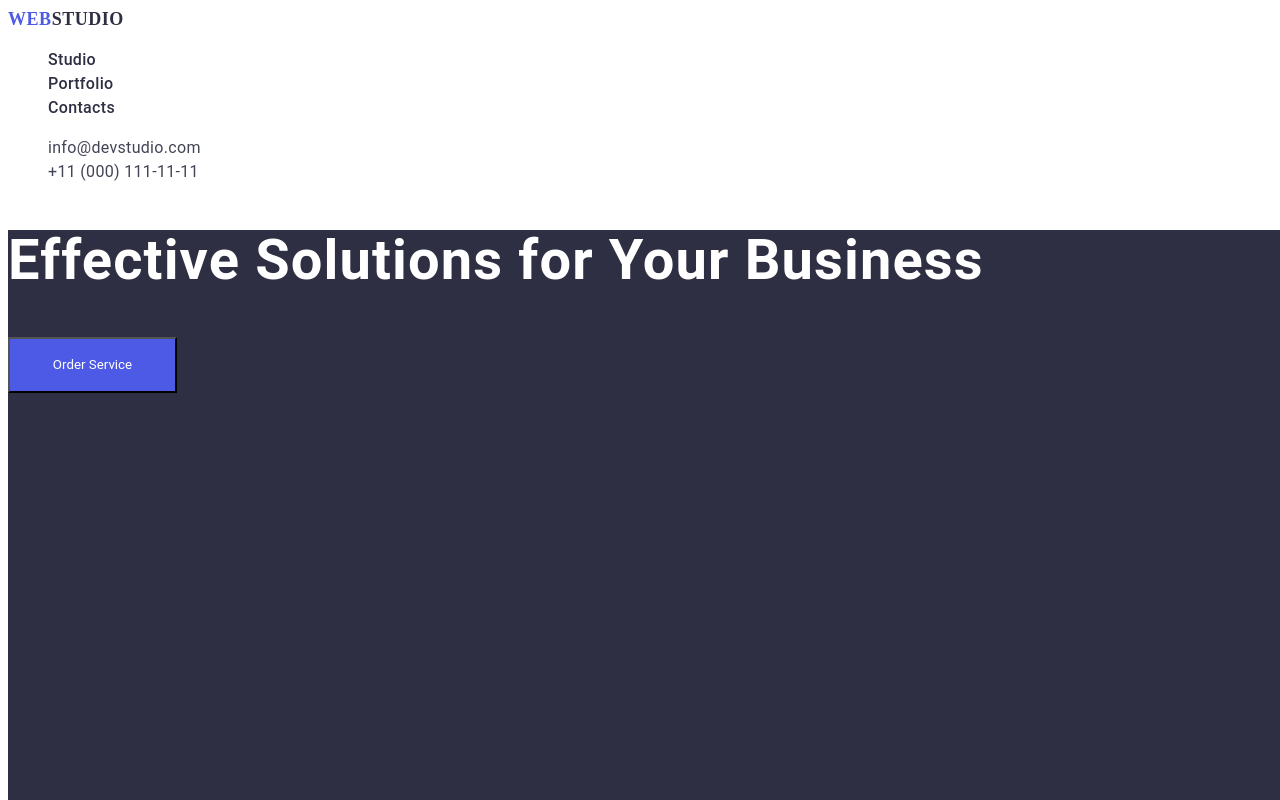
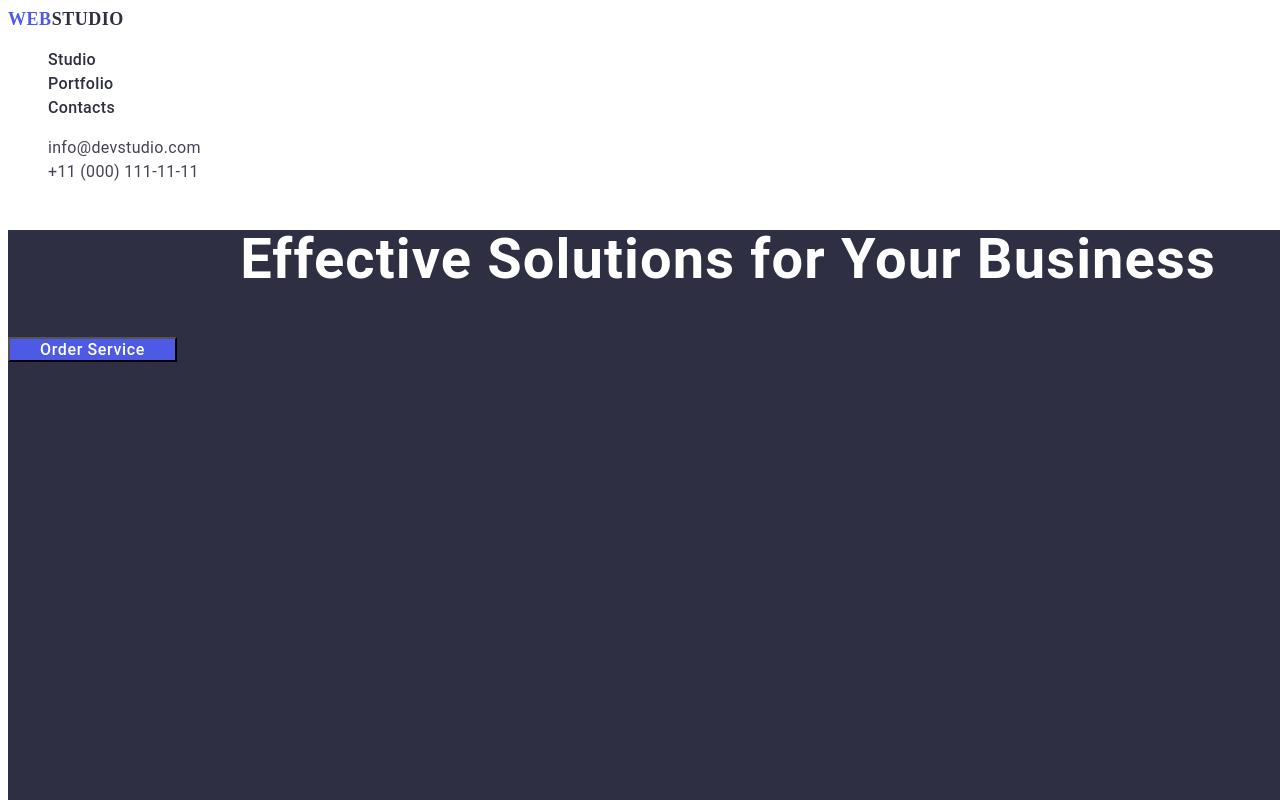
Before and after one commit to Mixa88/goit-markup-hw-02, a plain HTML site: page index.html in a window 1280 px wide. Shown: the top 800 px of the page. Drawn offline with Linux system fonts and the light colour scheme.

Commit message:
again updt css

```diff
--- a/css/styles.css
+++ b/css/styles.css
@@ -43,7 +43,8 @@ body {
   letter-spacing: 0.02em;
 }
 
-.contacts:hover {
+.contacts:hover,
+.contacts:focus {
   color: #404bbf;
 }
 
@@ -78,10 +79,31 @@ body {
   font-family: "Roboto";
   font-weight: 700;
   font-style: normal;
-  line-height: 60px;
+  line-height: 1.07;
   letter-spacing: 0.02em;
   text-decoration: none;
   text-transform: none;
+  text-align: center;
+  color: #ffffff;
+}
+
+.button-hero {
+  font-family: "Roboto", sans-serif;
+  font-weight: 500;
+  font-size: 16px;
+  background-color: #4d5ae5;
+  color: #ffffff;
+  width: 169px;
+  height: 1.5s;
+  left: 636px;
+  top: 428px;
+  letter-spacing: 0.04em;
+  cursor: pointer;
+}
+
+.button-hero:hover,
+.button-hero:focus {
+  background-color: #404bbf;
   color: #ffffff;
 }
 
@@ -128,21 +150,9 @@ body {
   letter-spacing: 0.02em;
 }
 
-.button-hero {
-  font-family: inherit;
-  background-color: #4d5ae5;
-  color: #ffffff;
-  width: 169px;
-  height: 56px;
-  left: 636px;
-  top: 428px;
-}
 
-.button-hero:hover,
-.button-hero:focus {
-  background-color: #404bbf;
-  color: #ffffff;
-}
+
+
 
 /* Section #1 */
 
```
